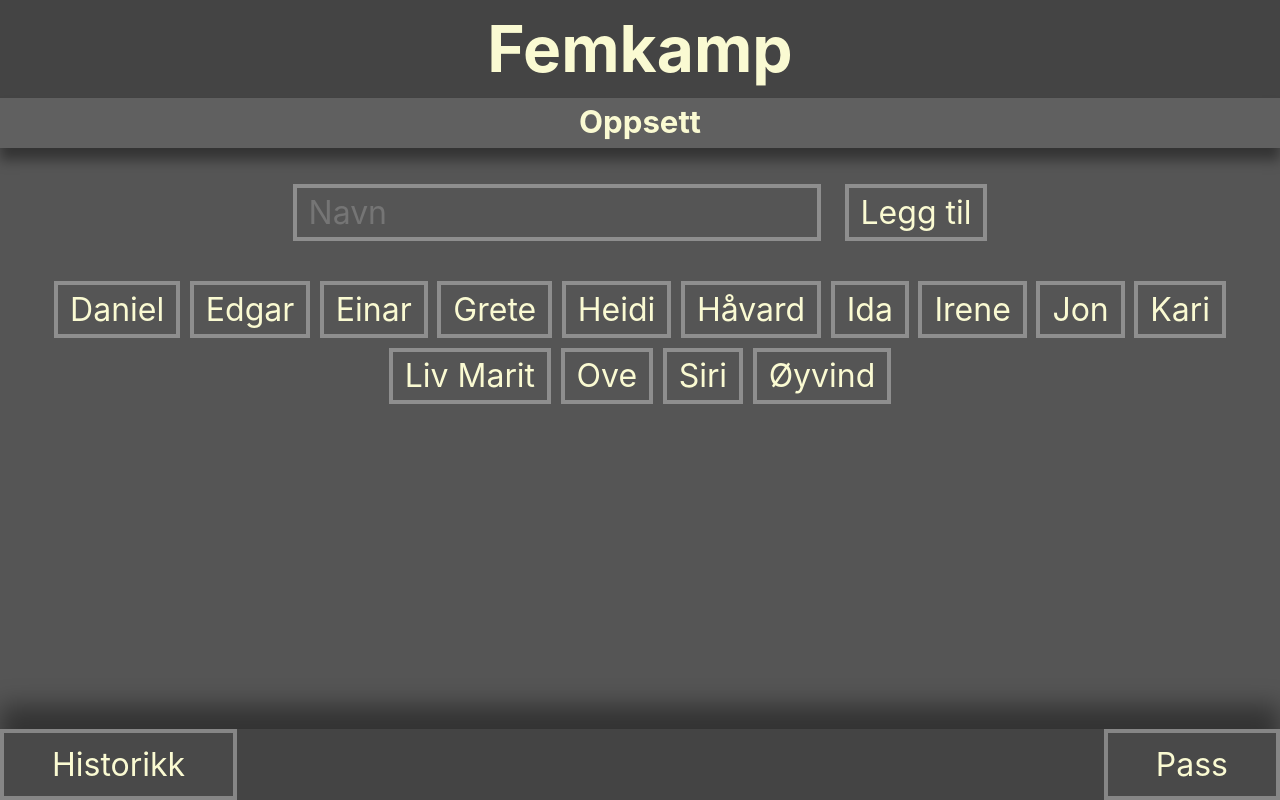
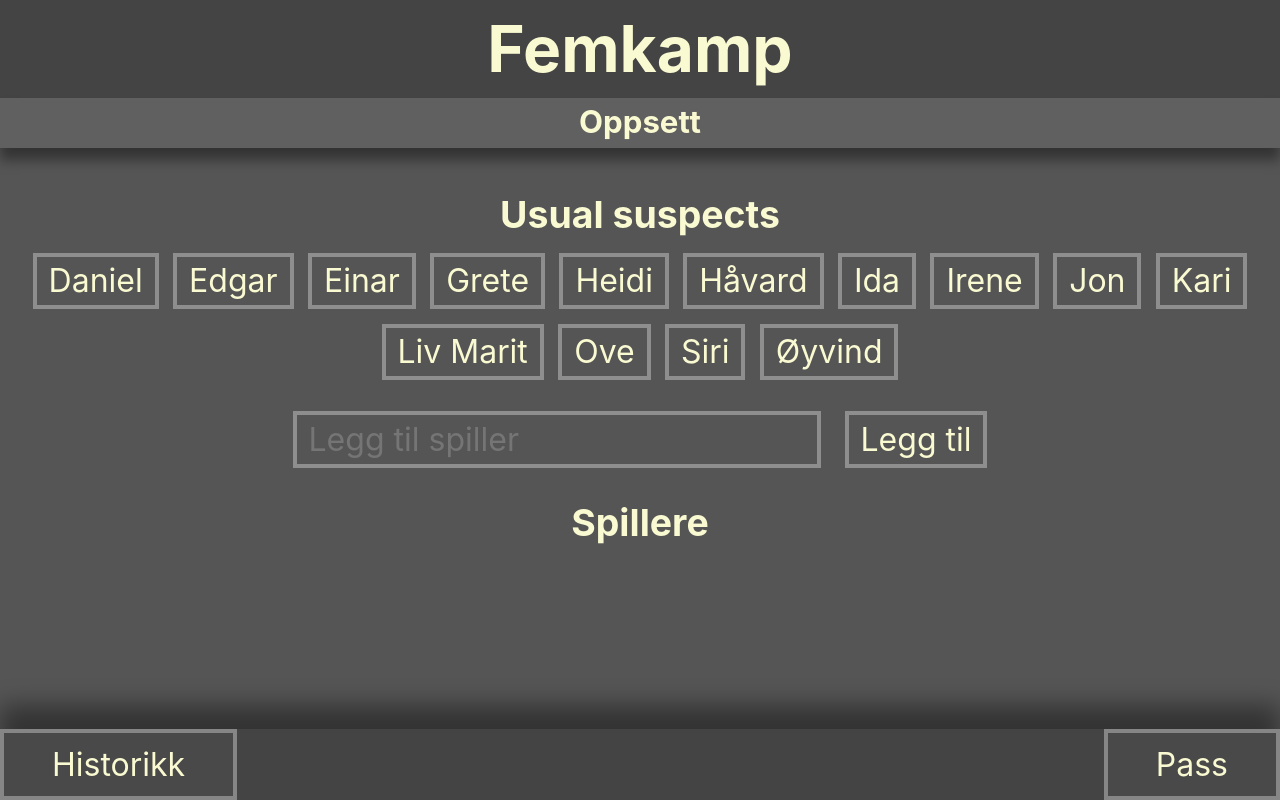
Before and after one commit to winsvold/femkamp, a React (Create React App) app: page / in a window 1280 px wide. Built offline with nearby package versions, Linux system fonts and the light colour scheme; a web font is replaced by a local one.

Commit message:
styling på startskjerm

```diff
--- a/src/App/Runder/Setup.tsx
+++ b/src/App/Runder/Setup.tsx
@@ -4,31 +4,41 @@ import { GameContext } from '../../AppContext';
 import styled from 'styled-components';
 import { Button, Input } from '../../Components/Skjema';
 
-const Style = styled.div``;
+const Style = styled.div`
+    padding: 2rem 0 3rem;
+    text-align: center;
+`;
 
 const StyledForm = styled.form`
-    padding: 1rem;
-    text-align: center;
+    display: flex;
+    justify-content: center;
     > * {
         margin: 0.5rem;
+    }
+    margin-bottom: 1rem;
+    ${Input} {
+        min-width: 0;
+    }
+    ${Button} {
+        white-space: nowrap;
     }
 `;
 
 const SpillerListe = styled.ul`
     margin-top: 1rem;
-    text-align: center;
     font-size: 1.6rem;
+    display: flex;
+    flex-wrap: wrap;
+    justify-content: center;
     li {
-        margin: 0.5rem;
+        margin: 0.5rem 1.5rem;
     }
 `;
 
 const UsualSuspectsStyling = styled.div`
-    display: flex;
-    flex-wrap: wrap;
-    justify-content: center;
+    padding: 0.5rem 0;
     > * {
-        margin: 0.2rem;
+        margin: 0.3rem;
     }
 `;
 
@@ -61,10 +71,7 @@ function Setup() {
 
     return (
         <Style>
-            <StyledForm onSubmit={onSubmit}>
-                <Input placeholder="Navn" value={input} onChange={(e) => setInput(e.target.value)} />
-                <Button>Legg til</Button>
-            </StyledForm>
+            <h3>Usual suspects</h3>
             <UsualSuspectsStyling>
                 {usualSuspects
                     .filter((navn) => !context.spillere.map((spiller) => spiller.navn).includes(navn))
@@ -74,6 +81,11 @@ function Setup() {
                         </Button>
                     ))}
             </UsualSuspectsStyling>
+            <StyledForm onSubmit={onSubmit}>
+                <Input placeholder="Legg til spiller" value={input} onChange={(e) => setInput(e.target.value)} />
+                <Button>Legg til</Button>
+            </StyledForm>
+            <h3>Spillere</h3>
             <SpillerListe>
                 {context.spillere.map((spiller) => (
                     <li key={spiller.navn} onClick={() => context.removeSpiller(spiller)}>
--- a/src/utils/useLongPress.ts
+++ b/src/utils/useLongPress.ts
@@ -8,7 +8,7 @@ export default function useLongPress(callback: () => void, ms = 300) {
             const timerId = setTimeout(callback, ms);
             return () => clearTimeout(timerId);
         }
-    }, [startLongPress]);
+    }, [startLongPress, callback]);
 
     return {
         onMouseDown: () => setStartLongPress(true),
```
